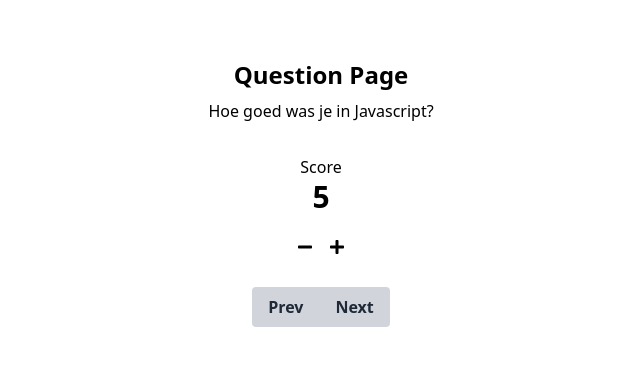
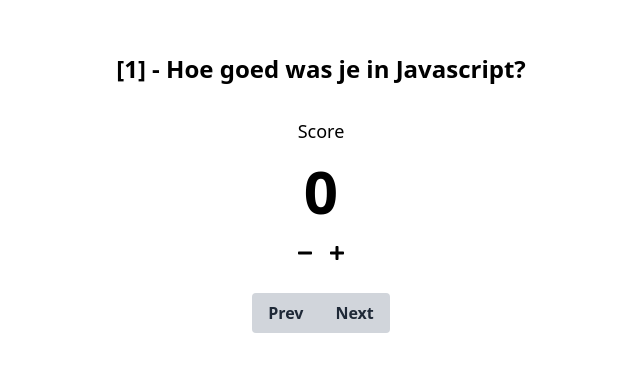
Before and after one commit to joeribreedveld/f3m9-prog-skills, a Next.js app: page /questions/1 in a window 1280 px wide. Shown: the part 207-578 px from the top of the page, without its empty margins (319-959 px from the left). Built offline with nearby package versions, Linux system fonts and the light colour scheme.

Commit message:
feat(chart): add chartjs and ratings and questions data

```diff
--- a/package.json
+++ b/package.json
@@ -12,8 +12,10 @@
     "@types/node": "18.11.9",
     "@types/react": "18.0.24",
     "@types/react-dom": "18.0.8",
+    "chart.js": "^3.9.1",
     "next": "13.0.1",
     "react": "18.2.0",
+    "react-chartjs-2": "^4.3.1",
     "react-dom": "18.2.0",
     "react-icons": "^4.6.0",
     "typescript": "4.8.4"
--- a/pages/_app.tsx
+++ b/pages/_app.tsx
@@ -2,13 +2,17 @@
 import "../styles/globals.css";
 import type { AppProps } from "next/app";
 import Layout from "../components/Layout";
+import { useState } from "react";
+import questions from "../public/questions.json";
 
 // Functions
 function App({ Component, pageProps }: AppProps) {
+  const [results, setResults] = useState(questions);
+
   return (
     <>
       <Layout>
-        <Component {...pageProps} />
+        <Component {...pageProps} results={results} setResults={setResults} />
       </Layout>
     </>
   );
--- a/pages/questions/[id].tsx
+++ b/pages/questions/[id].tsx
@@ -5,7 +5,7 @@
 import { FaPlus, FaMinus } from "react-icons/fa";
 
 // Functions
-function QuestionPage({ id }: any) {
+function QuestionPage({ id, results, setResults }: any) {
   // UseEffect for setting current question using context id
   useEffect(() => {
     setCurrentQuestion(
@@ -18,7 +18,6 @@
   const router = useRouter();
 
   // State
-  const [results, setResults] = useState(questions);
   const [currentQuestion, setCurrentQuestion] = useState(
     // Find current question in results via context id or questions
     results.find((question: any) => question.number === parseInt(id)) ||
@@ -87,11 +86,13 @@
   return (
     <>
       <section>
-        <h1 className="text-2xl font-bold mb-2">Question Page</h1>
-        <p className="mb-8">{currentQuestion.question}</p>
+        <h1 className="text-2xl font-bold mb-8">
+          [{currentQuestion.number}]<span> - </span>
+          {currentQuestion.question}
+        </h1>
         <section className="mb-8">
-          <p>Score</p>
-          <div className="text-3xl font-bold mb-6">{score}</div>
+          <p className="mb-4 text-lg">Score</p>
+          <div className="text-6xl font-bold mb-6">{score}</div>
           <div className="flex gap-4 justify-center items-center">
             <button>
               <FaMinus onClick={handleMinus} />
--- a/pages/results.tsx
+++ b/pages/results.tsx
@@ -1,8 +1,27 @@
 // Imports
 import { useRouter } from "next/router";
+import { Bar } from "react-chartjs-2";
+import {
+  Chart as ChartJS,
+  CategoryScale,
+  LinearScale,
+  BarElement,
+  Title,
+  Tooltip,
+  Legend,
+} from "chart.js";
+
+ChartJS.register(
+  CategoryScale,
+  LinearScale,
+  BarElement,
+  Title,
+  Tooltip,
+  Legend
+);
 
 // Functions
-function Results() {
+function Results({ results, setResults }: any) {
   // Router
   const router = useRouter();
 
@@ -11,10 +30,46 @@
     router.push("/");
   };
 
+  console.log(results);
+
+  const ratings = results.map((question: any) => question.rating);
+  const questions = results.map((question: any) => question.question);
+
+  let data = {
+    labels: questions,
+    datasets: [
+      {
+        label: "Mijn score",
+        data: ratings,
+        backgroundColor: [
+          "rgba(255, 99, 132, 0.2)",
+          "rgba(255, 159, 64, 0.2)",
+          "rgba(255, 205, 86, 0.2)",
+          "rgba(75, 192, 192, 0.2)",
+          "rgba(54, 162, 235, 0.2)",
+          "rgba(153, 102, 255, 0.2)",
+          "rgba(201, 203, 207, 0.2)",
+        ],
+        borderColor: [
+          "rgb(255, 99, 132)",
+          "rgb(255, 159, 64)",
+          "rgb(255, 205, 86)",
+          "rgb(75, 192, 192)",
+          "rgb(54, 162, 235)",
+          "rgb(153, 102, 255)",
+          "rgb(201, 203, 207)",
+        ],
+      },
+    ],
+  };
+
   return (
     <>
       <section>
         <h1 className="text-2xl font-bold mb-8">Results</h1>
+        <article className="w-[50vw]">
+          <Bar data={data}></Bar>
+        </article>
         <button
           className="bg-blue-500 hover:bg-blue-700 text-white font-bold py-2 px-4 rounded"
           onClick={handleRestart}
--- a/public/questions.json
+++ b/public/questions.json
@@ -2,7 +2,7 @@
   {
     "number": 1,
     "question": "Hoe goed was je in Javascript?",
-    "rating": 5,
+    "rating": 0,
     "previous": "/",
     "next": "/vragen/2"
   },
```
Also changed, not shown: 1 other file (tests, documents, lock files or other folders).
